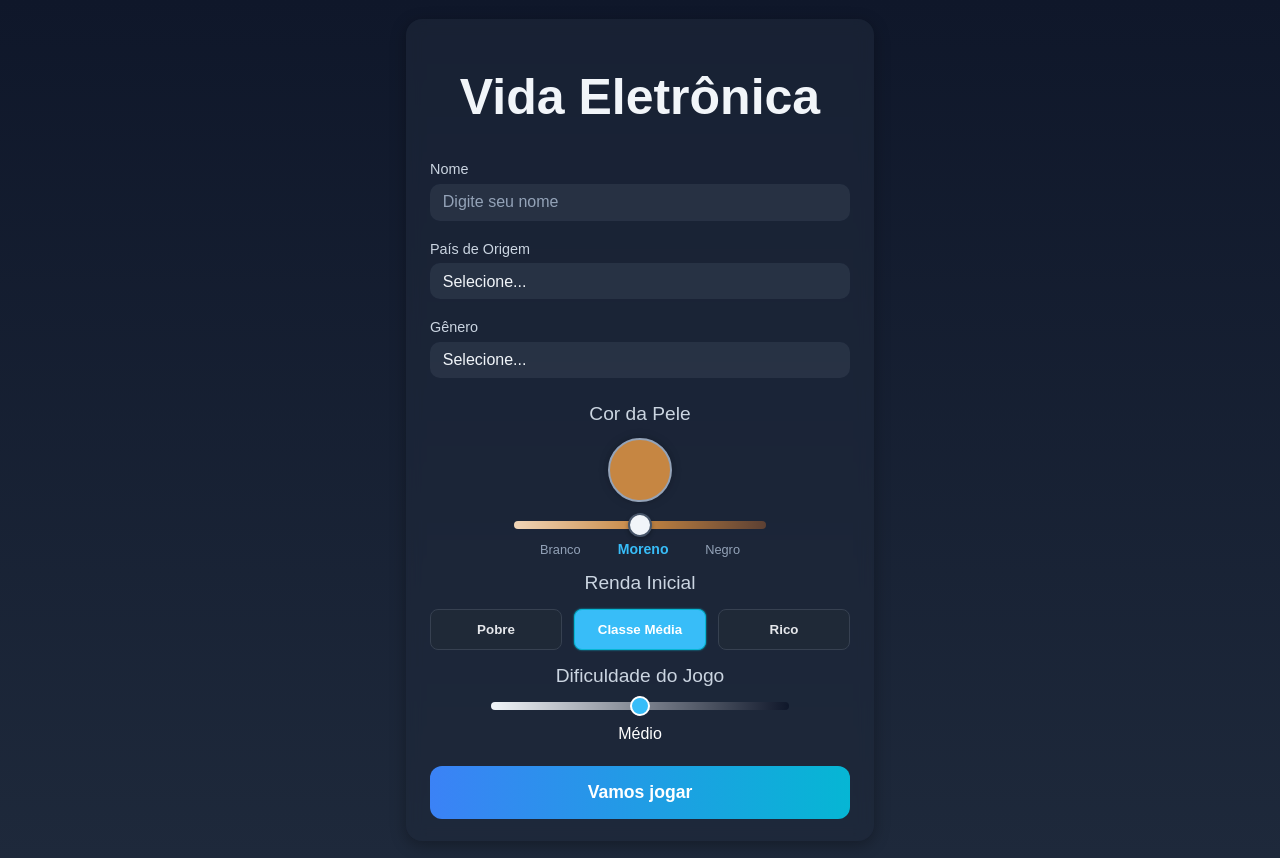
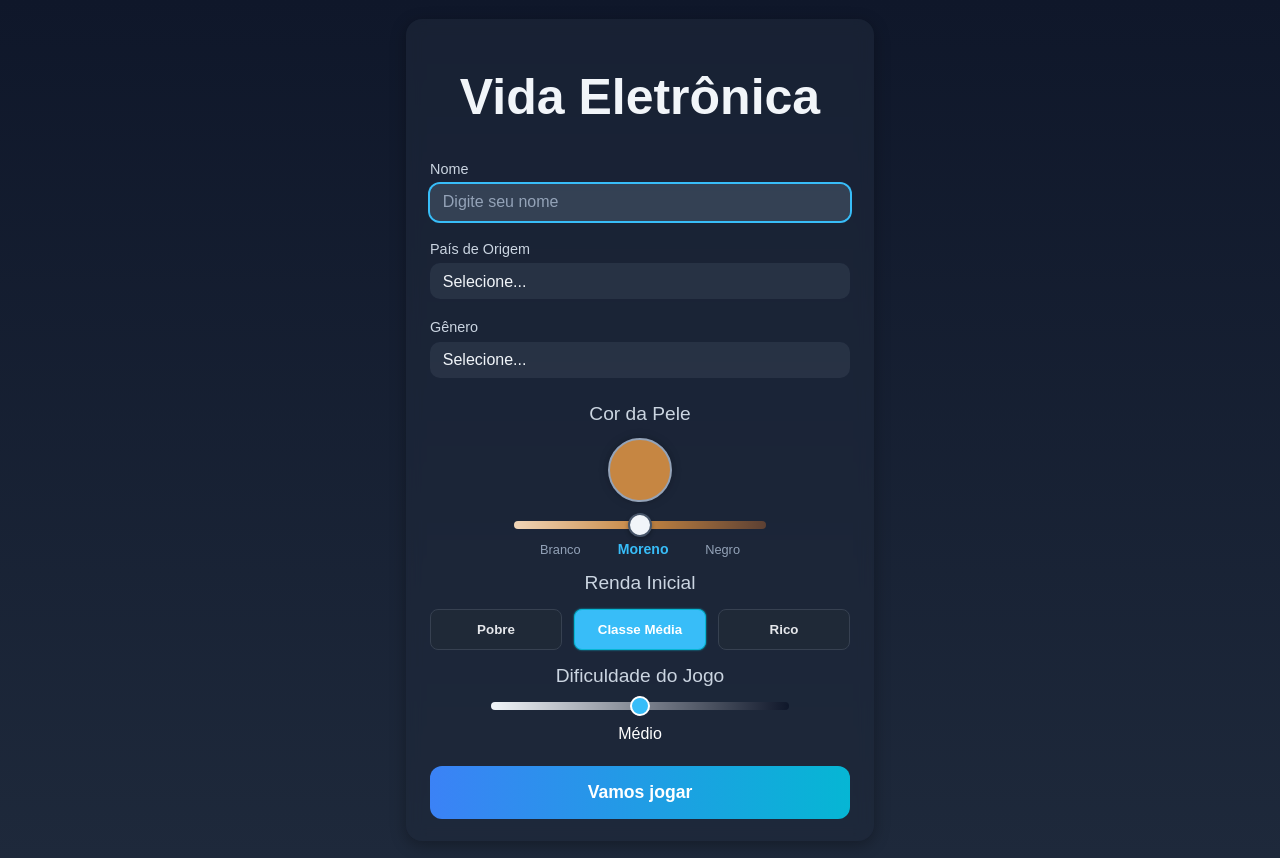
Before and after one commit to Cauadeassis/lifeGame, a Next.js app: page /customizer in a window 1280 px wide. In both pictures the pointer is over the input "Digite seu nome". Built offline with nearby package versions, Linux system fonts and the light colour scheme.

Commit message:
Adjusting the name `input`

```diff
--- a/styles/pages/customizer.module.css
+++ b/styles/pages/customizer.module.css
@@ -59,8 +59,18 @@
 }
 
 .section:first-of-type .input {
+  cursor: default;
   width: 94%;
   align-self: center;
+}
+
+.section:first-of-type .input:hover {
+  background-color: rgba(71, 85, 105, 0.6);
+  box-shadow: 0 0 0 2px #38bdf8;
+}
+
+.section:first-of-type .input:focus {
+  cursor: text;
 }
 
 .startGameButton {
```
